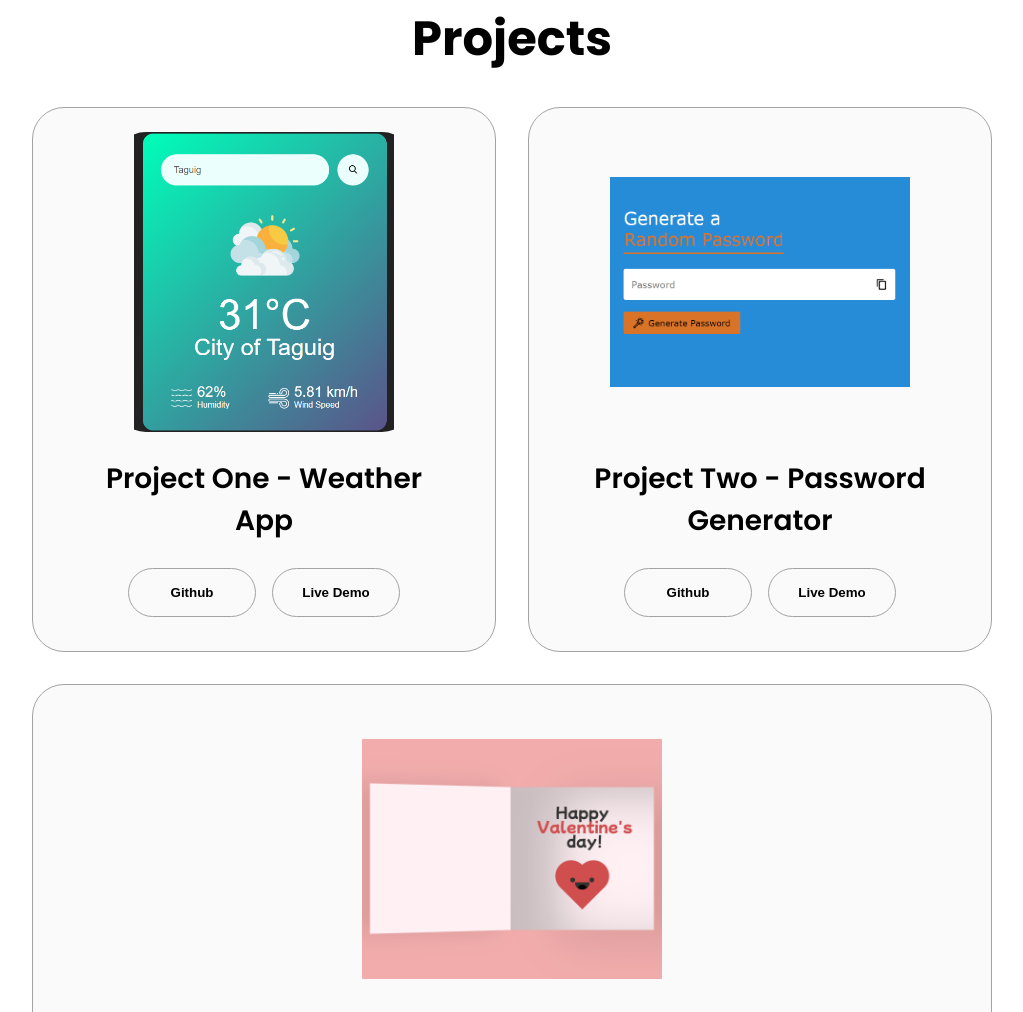
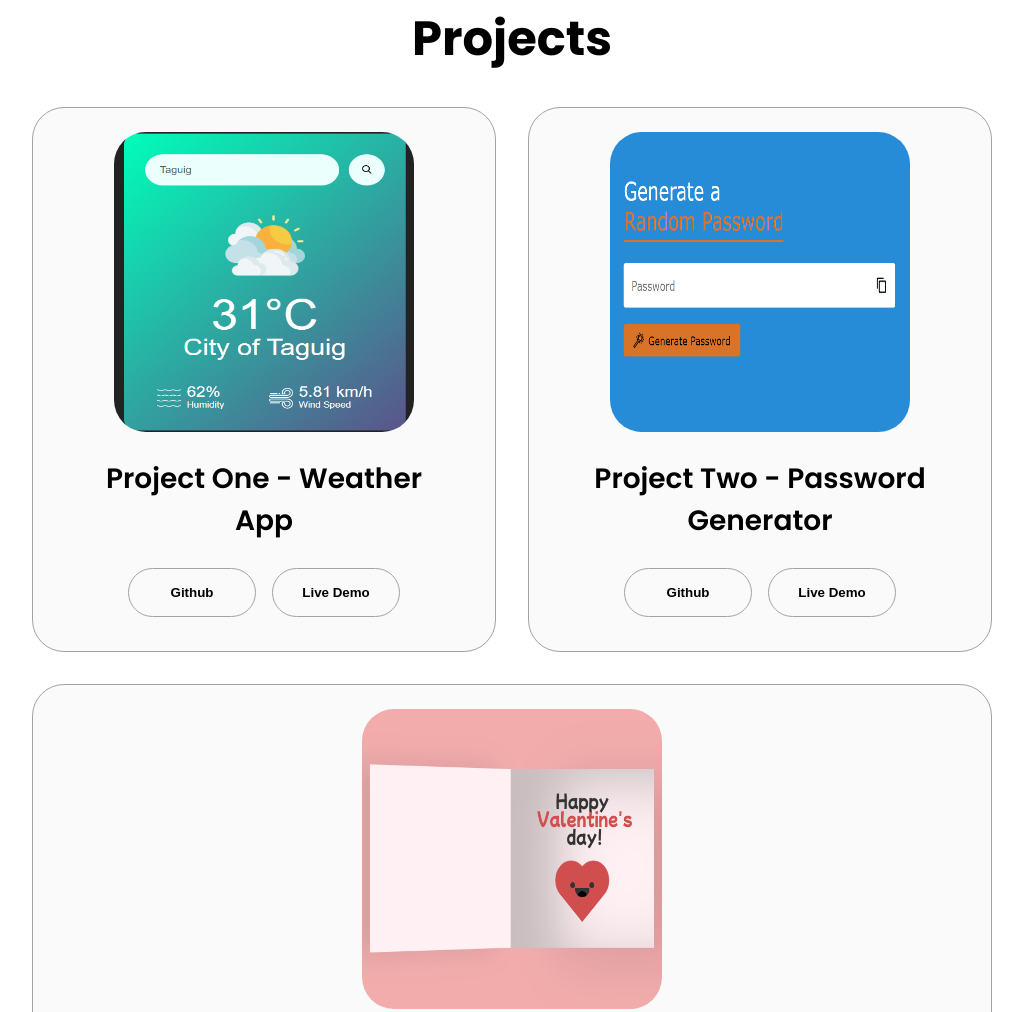
Before and after one commit to J-rico-Mon/Capstone-Project-2-Personal-Website, a plain HTML site: page index.html in a window 1280 px wide. Shown: the part 2754-3766 px from the top of the page, without its empty margins (128-1151 px from the left). Drawn offline with Linux system fonts and the light colour scheme.

Commit message:
commit
changed object-fit to fill to have a uniformed look

```diff
--- a/style.css
+++ b/style.css
@@ -411,7 +411,7 @@ section{
     border-radius: 2rem;
     width: 300px;
     height: 300px;
-    object-fit: contain;
+    object-fit:fill;
   }
 
   .project-title {
```
